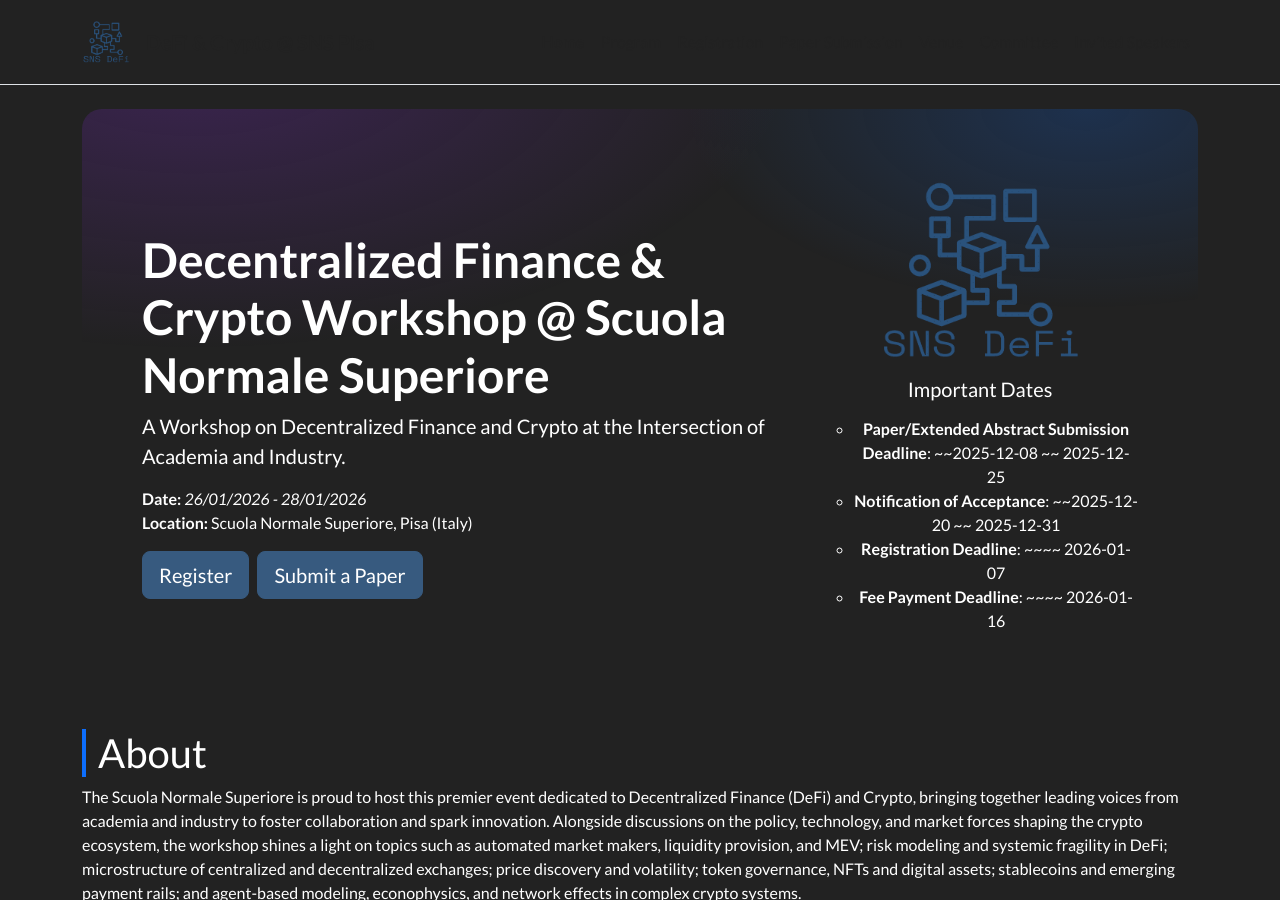
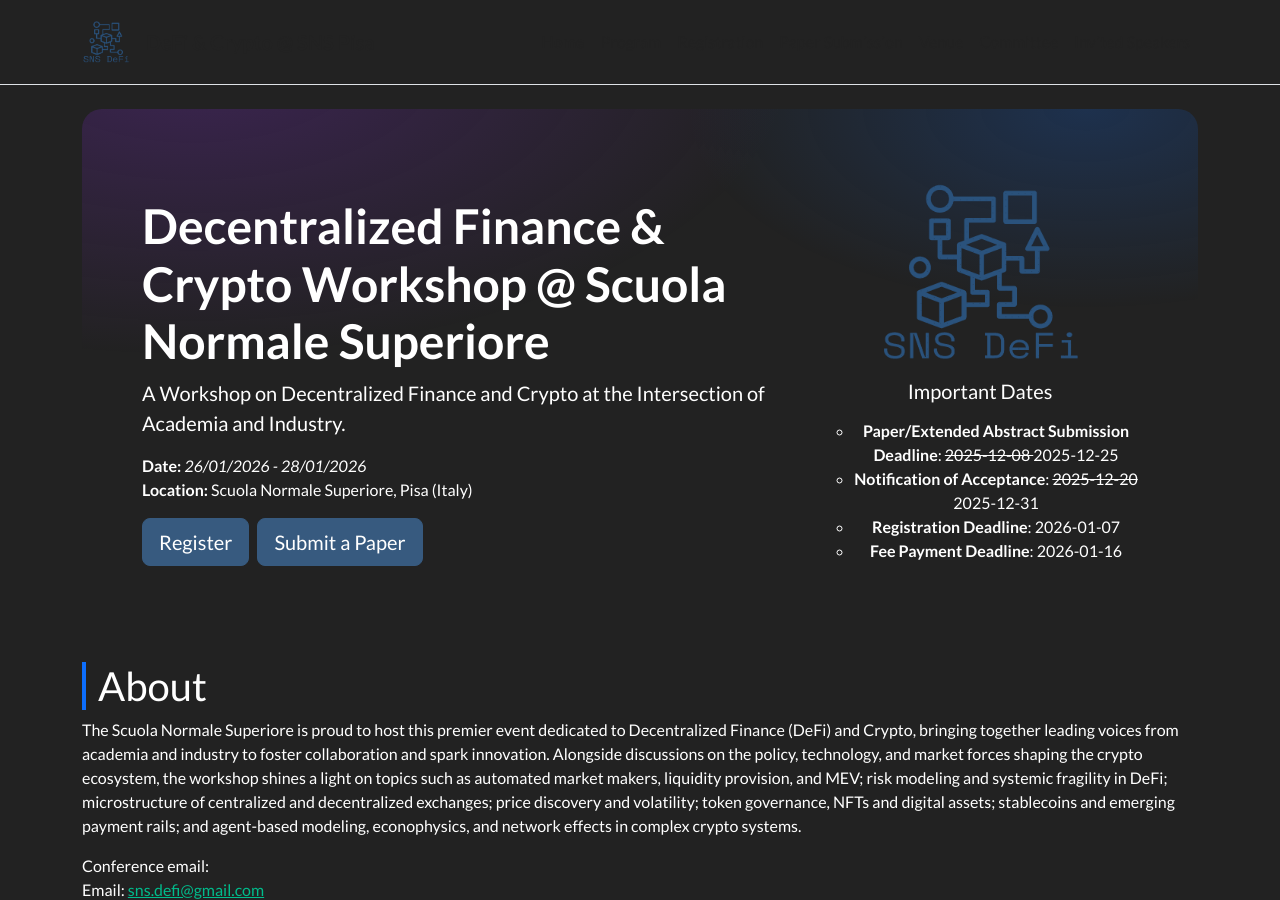
Before and after one commit to sns-defi/sns-defi.github.io, a Jekyll site: the page built from index.md, in a window 1280 px wide and 900 px high. Built offline with Jekyll 4.4.1, drawn with Linux system fonts in a browser that asks for light colours; nearby versions of some CDN libraries.

Commit message:
Fix HTML for displaying deadlines with strikethrough

```diff
--- a/index.md
+++ b/index.md
@@ -37,8 +37,8 @@ permalink: /
             <ul class="deadlines-list">
               {% for deadline in homepage_deadlines %}
                 <li>
-                  {% if deadline.prev != empty %}
-                  <strong>{{ deadline.name }}</strong>: ~~{{deadline.prev}}~~ {{ deadline.date }}
+                  {% if deadline.prev %}
+                  <strong>{{ deadline.name }}</strong>: <del>{{deadline.prev}}</del> {{ deadline.date }}
                   {% else %}
                   <strong>{{ deadline.name }}</strong>: {{ deadline.date }}
                   {% endif %}
```
